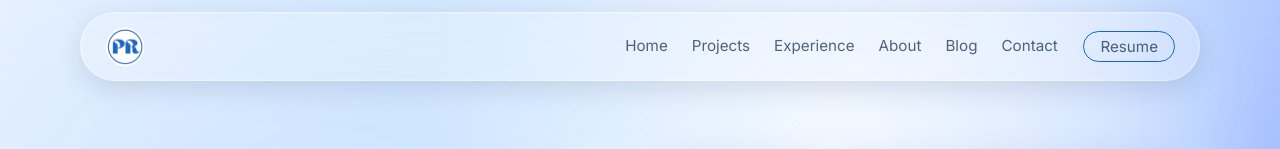
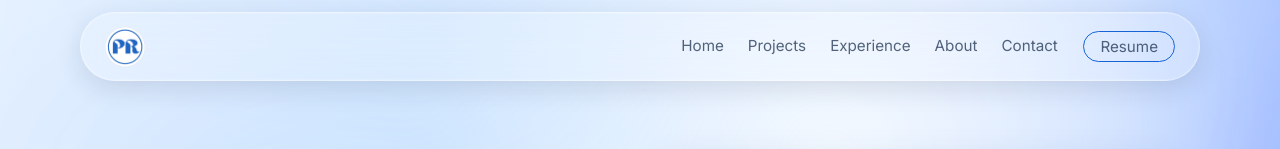
Before and after one commit to Praveenraj002/portfolio-v2, a React (Vite) app: page / in a window 1280 px wide. Shown: the top 149 px of the page. Built offline with nearby package versions, Linux system fonts and the light colour scheme.

Commit message:
removed blog navigation

```diff
--- a/src/components/Navbar.jsx
+++ b/src/components/Navbar.jsx
@@ -27,7 +27,7 @@ const Navbar = () => {
               <Link to="/#projects">Projects</Link>
               <Link to="/#experience">Experience</Link>
               <Link to="/#about">About</Link>
-              <Link to="/blog">Blog</Link>
+              {/* <Link to="/blog">Blog</Link> */}
               <Link to="/#contact">Contact</Link>
               <a className="nav-cta nav-resume" href={ResumePdf}>
                 Resume
@@ -63,9 +63,9 @@ const Navbar = () => {
           <Link to="/#about" onClick={handleClose}>
             About
           </Link>
-          <Link to="/blog" onClick={handleClose}>
+          {/* <Link to="/blog" onClick={handleClose}>
             Blog
-          </Link>
+          </Link> */}
           <Link to="/#contact" onClick={handleClose}>
             Contact
           </Link>
```
